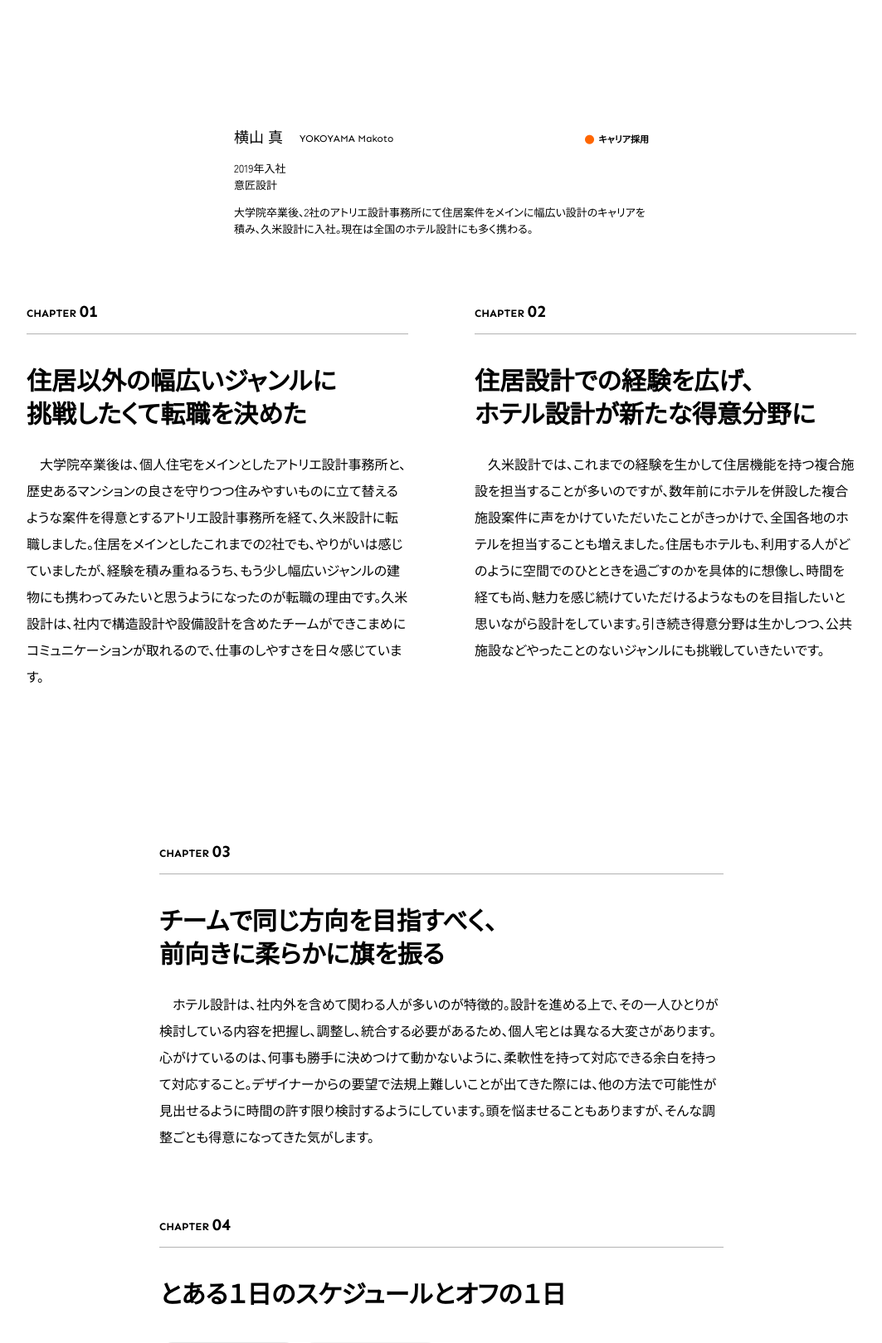
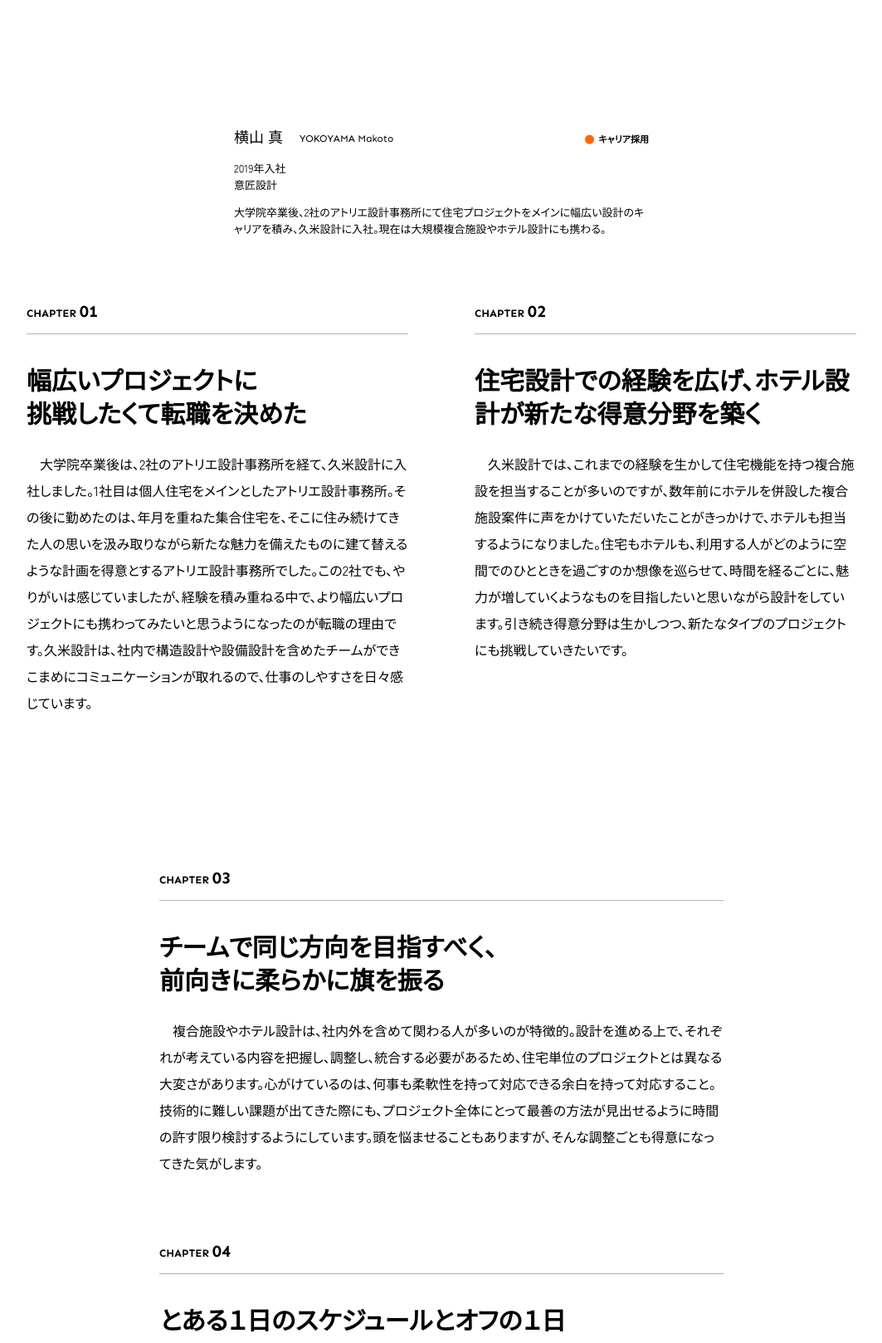
Before and after one commit to aguije/kumesekkei-recruit, a PHP site: page /people/employees/yokoyama/ in a window 1280 px wide. Shown: the part 1026-2645 px from the top of the page at 83% size, without its empty margins (108-1171 px from the left). Run offline with PHP 8.4, Linux system fonts and the light colour scheme; data that the repository does not hold is empty; some web fonts are replaced.

Commit message:
people | employees | yokoyama | テキスト修正

```diff
--- a/htdocs/people/employees/yokoyama/index.php
+++ b/htdocs/people/employees/yokoyama/index.php
@@ -131,7 +131,7 @@
 									<div class="p-people__employee__article__header__profile">
 										<p>2019年入社<br>
 										意匠設計</p>
-										<p class="p-people__employee__article__header__description">大学院卒業後、2社のアトリエ設計事務所にて住居案件をメインに幅広い設計のキャリアを積み、久米設計に入社。現在は全国のホテル設計にも多く携わる。</p>
+										<p class="p-people__employee__article__header__description">大学院卒業後、2社のアトリエ設計事務所にて住宅プロジェクトをメインに幅広い設計のキャリアを積み、久米設計に入社。現在は大規模複合施設やホテル設計にも携わる。</p>
 									</div>
 								</div>
 							</div>
@@ -147,11 +147,11 @@
 							<section class="p-people__employee__article__chapter">
 								<header class="p-people__employee__article__chapter__header">
 									<p lang="en">CHAPTER <b></b></p>
-									<h2>住居以外の幅広いジャンルに<br class="is--pc">挑戦したくて転職を決めた</h2>
+									<h2>幅広いプロジェクトに<br class="is--pc">挑戦したくて転職を決めた</h2>
 								</header>
 
 								<div class="p-people__employee__article__chapter__body">
-									<p>大学院卒業後は、個人住宅をメインとしたアトリエ設計事務所と、歴史あるマンションの良さを守りつつ住みやすいものに立て替えるような案件を得意とするアトリエ設計事務所を経て、久米設計に転職しました。住居をメインとしたこれまでの2社でも、やりがいは感じていましたが、経験を積み重ねるうち、もう少し幅広いジャンルの建物にも携わってみたいと思うようになったのが転職の理由です。久米設計は、社内で構造設計や設備設計を含めたチームができこまめにコミュニケーションが取れるので、仕事のしやすさを日々感じています。</p>
+									<p>大学院卒業後は、2社のアトリエ設計事務所を経て、久米設計に入社しました。1社目は個人住宅をメインとしたアトリエ設計事務所。その後に勤めたのは、年月を重ねた集合住宅を、そこに住み続けてきた人の思いを汲み取りながら新たな魅力を備えたものに建て替えるような計画を得意とするアトリエ設計事務所でした。この2社でも、やりがいは感じていましたが、経験を積み重ねる中で、より幅広いプロジェクトにも携わってみたいと思うようになったのが転職の理由です。久米設計は、社内で構造設計や設備設計を含めたチームができこまめにコミュニケーションが取れるので、仕事のしやすさを日々感じています。</p>
 								</div>
 							</section>
 
@@ -159,11 +159,11 @@
 							<section class="p-people__employee__article__chapter">
 								<header class="p-people__employee__article__chapter__header">
 									<p lang="en">CHAPTER <b></b></p>
-									<h2>住居設計での経験を広げ、<br class="is--pc">ホテル設計が新たな得意分野に</h2>
+									<h2>住宅設計での経験を広げ、ホテル設計が新たな得意分野を築く</h2>
 								</header>
 
 								<div class="p-people__employee__article__chapter__body">
-									<p>久米設計では、これまでの経験を生かして住居機能を持つ複合施設を担当することが多いのですが、数年前にホテルを併設した複合施設案件に声をかけていただいたことがきっかけで、全国各地のホテルを担当することも増えました。住居もホテルも、利用する人がどのように空間でのひとときを過ごすのかを具体的に想像し、時間を経ても尚、魅力を感じ続けていただけるようなものを目指したいと思いながら設計をしています。引き続き得意分野は生かしつつ、公共施設などやったことのないジャンルにも挑戦していきたいです。</p>
+									<p>久米設計では、これまでの経験を生かして住宅機能を持つ複合施設を担当することが多いのですが、数年前にホテルを併設した複合施設案件に声をかけていただいたことがきっかけで、ホテルも担当するようになりました。住宅もホテルも、利用する人がどのように空間でのひとときを過ごすのか想像を巡らせて、時間を経るごとに、魅力が増していくようなものを目指したいと思いながら設計をしています。引き続き得意分野は生かしつつ、新たなタイプのプロジェクトにも挑戦していきたいです。</p>
 								</div>
 							</section>
 						</div>
@@ -187,7 +187,7 @@
 								</header>
 
 								<div class="p-people__employee__article__chapter__body">
-									<p>ホテル設計は、社内外を含めて関わる人が多いのが特徴的。設計を進める上で、その一人ひとりが検討している内容を把握し、調整し、統合する必要があるため、個人宅とは異なる大変さがあります。心がけているのは、何事も勝手に決めつけて動かないように、柔軟性を持って対応できる余白を持って対応すること。デザイナーからの要望で法規上難しいことが出てきた際には、他の方法で可能性が見出せるように時間の許す限り検討するようにしています。頭を悩ませることもありますが、そんな調整ごとも得意になってきた気がします。</p>
+									<p>複合施設やホテル設計は、社内外を含めて関わる人が多いのが特徴的。設計を進める上で、それぞれが考えている内容を把握し、調整し、統合する必要があるため、住宅単位のプロジェクトとは異なる大変さがあります。心がけているのは、何事も柔軟性を持って対応できる余白を持って対応すること。技術的に難しい課題が出てきた際にも、プロジェクト全体にとって最善の方法が見出せるように時間の許す限り検討するようにしています。頭を悩ませることもありますが、そんな調整ごとも得意になってきた気がします。</p>
 								</div>
 							</div>
 						</div>
@@ -289,7 +289,7 @@
 									</p>
 
 									<div class="p-people__employee__article__chapter__body">
-										<p>設計は 90% が地味な作業です。でも、平面上に書かれていたパースが形になって建ち上がり、社会的にも注目していただけると、何にも変え難い大きな達成感と喜びに包まれます。そういうチャンスを、ぜひここで積極的に掴んでください。</p>
+										<p>設計は90%が地味な作業ですし、時には困難も伴います。でも、図面やパースが現実の形になって建ち上がり、様々な人に利用され社会的にも注目していただけると、何にも変え難い大きな達成感と喜びに包まれます。そういうチャンスを、ぜひここで積極的に掴んでください。</p>
 									</div>
 								</div>
 
```
